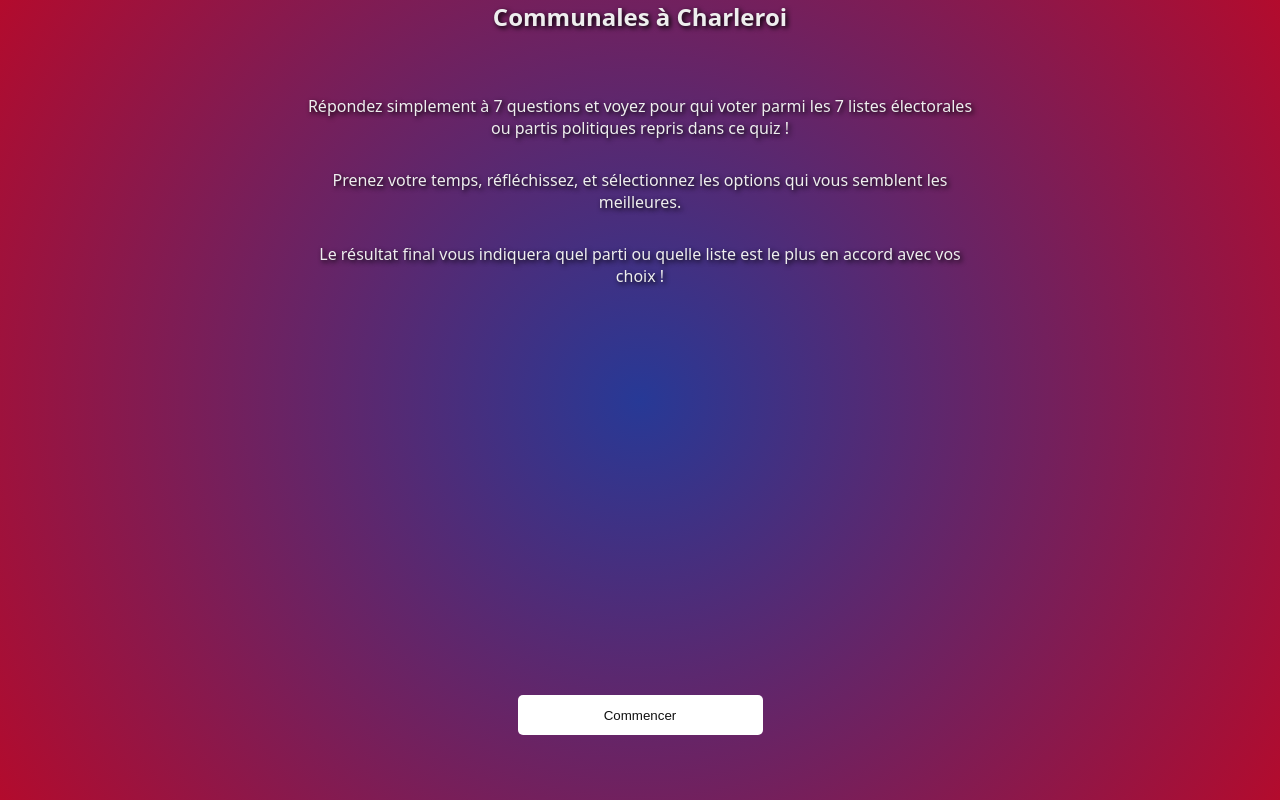
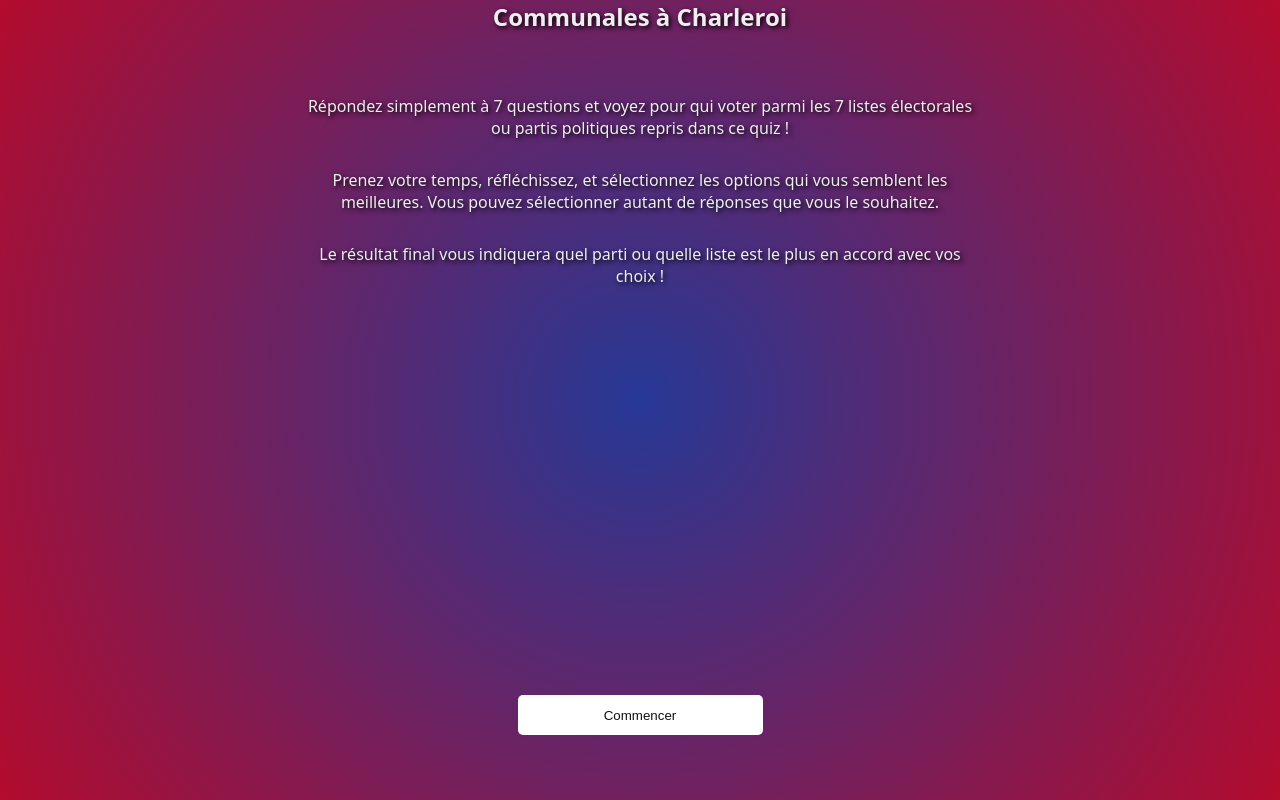
Before and after one commit to vankasteelj/test-electoral, a plain HTML site: page index.html in a window 1280 px wide. Drawn offline with nearby package versions, Linux system fonts and the light colour scheme.

Commit message:
ajout de "plusieurs choix possibles"

```diff
--- a/index.html
+++ b/index.html
@@ -23,7 +23,7 @@
     <div id="intro">
       <div class="content">
         <p>Répondez simplement à <span id="quest_number"></span> questions et voyez pour qui voter parmi les <span id="pol_number"></span> listes électorales ou partis politiques repris dans ce quiz&nbsp;!</p>
-        <p>Prenez votre temps, réfléchissez, et sélectionnez les options qui vous semblent les meilleures.</p>
+        <p>Prenez votre temps, réfléchissez, et sélectionnez les options qui vous semblent les meilleures. Vous pouvez sélectionner autant de réponses que vous le souhaitez.</p>
         <p>Le résultat final vous indiquera quel parti ou quelle liste est le plus en accord avec vos choix&nbsp;!</p>
       </div>
 
```
